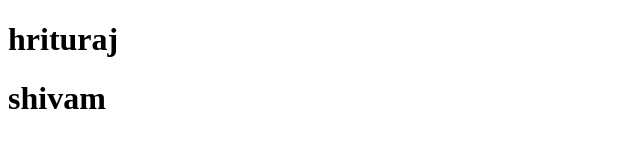
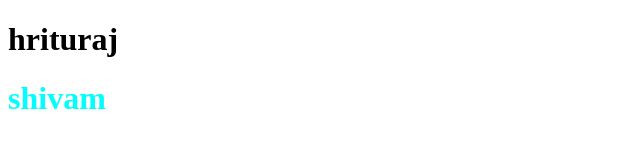
Before and after one commit to AsailantRj/demo1, a plain HTML site: page index.html in a window 1280 px wide. Shown: the whole page, without its empty margins (0-640 px from the left). Drawn offline with Linux system fonts and the light colour scheme.

Commit message:
added css property to second h1

```diff
--- a/index.html
+++ b/index.html
@@ -7,6 +7,6 @@
 </head>
 <body>
     <h1>hrituraj</h1>
-    <h1>shivam</h1>
+    <h1 style="color: aqua;">shivam</h1>
 </body>
 </html>
```
